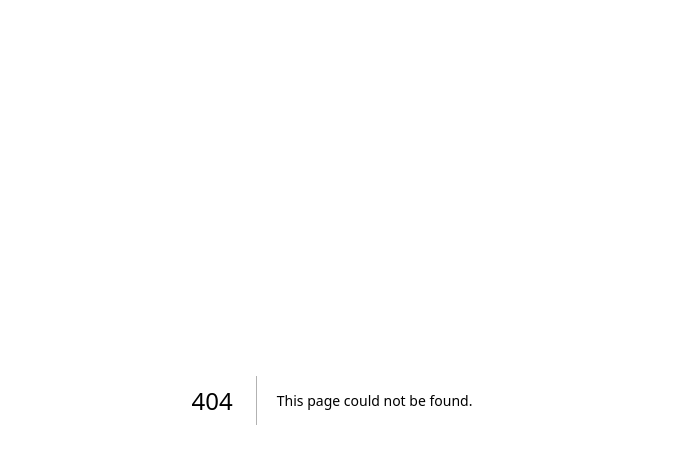
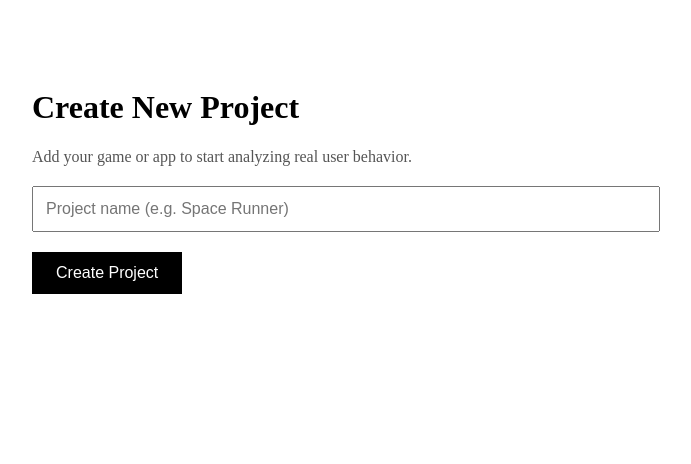
Before and after one commit to ashish98765/launchsense, a Next.js app in the folder frontend/: page /new in a window 1280 px wide. Before the commit this address had no page. Shown: the top 464 px of the page, without its empty margins (308-999 px from the left). Built offline with nearby package versions, Linux system fonts and the light colour scheme.

Commit message:
Create new.js

```diff
--- /dev/null
+++ b/frontend/pages/new.js
@@ -0,0 +1,80 @@
+import { useState } from "react";
+import { useRouter } from "next/router";
+
+export default function NewProject() {
+  const [name, setName] = useState("");
+  const [loading, setLoading] = useState(false);
+  const [error, setError] = useState("");
+  const router = useRouter();
+
+  const createProject = async () => {
+    if (!name.trim()) {
+      setError("Project name required");
+      return;
+    }
+
+    setLoading(true);
+    setError("");
+
+    try {
+      const res = await fetch(
+        `${process.env.NEXT_PUBLIC_API_BASE_URL}/api/project`,
+        {
+          method: "POST",
+          headers: { "Content-Type": "application/json" },
+          body: JSON.stringify({ name })
+        }
+      );
+
+      const json = await res.json();
+      if (!res.ok) throw new Error(json.error || "Failed");
+
+      router.push(`/project/${json.game_id}`);
+    } catch (err) {
+      setError(err.message);
+    } finally {
+      setLoading(false);
+    }
+  };
+
+  return (
+    <div style={{ padding: 60, maxWidth: 600, margin: "0 auto" }}>
+      <h1>Create New Project</h1>
+
+      <p style={{ color: "#555", marginBottom: 20 }}>
+        Add your game or app to start analyzing real user behavior.
+      </p>
+
+      <input
+        placeholder="Project name (e.g. Space Runner)"
+        value={name}
+        onChange={(e) => setName(e.target.value)}
+        style={{
+          width: "100%",
+          padding: 12,
+          fontSize: 16,
+          marginBottom: 20
+        }}
+      />
+
+      {error && (
+        <p style={{ color: "red", marginBottom: 10 }}>{error}</p>
+      )}
+
+      <button
+        onClick={createProject}
+        disabled={loading}
+        style={{
+          padding: "12px 24px",
+          fontSize: 16,
+          background: "#000",
+          color: "#fff",
+          border: "none",
+          cursor: "pointer"
+        }}
+      >
+        {loading ? "Creating..." : "Create Project"}
+      </button>
+    </div>
+  );
+}
```
